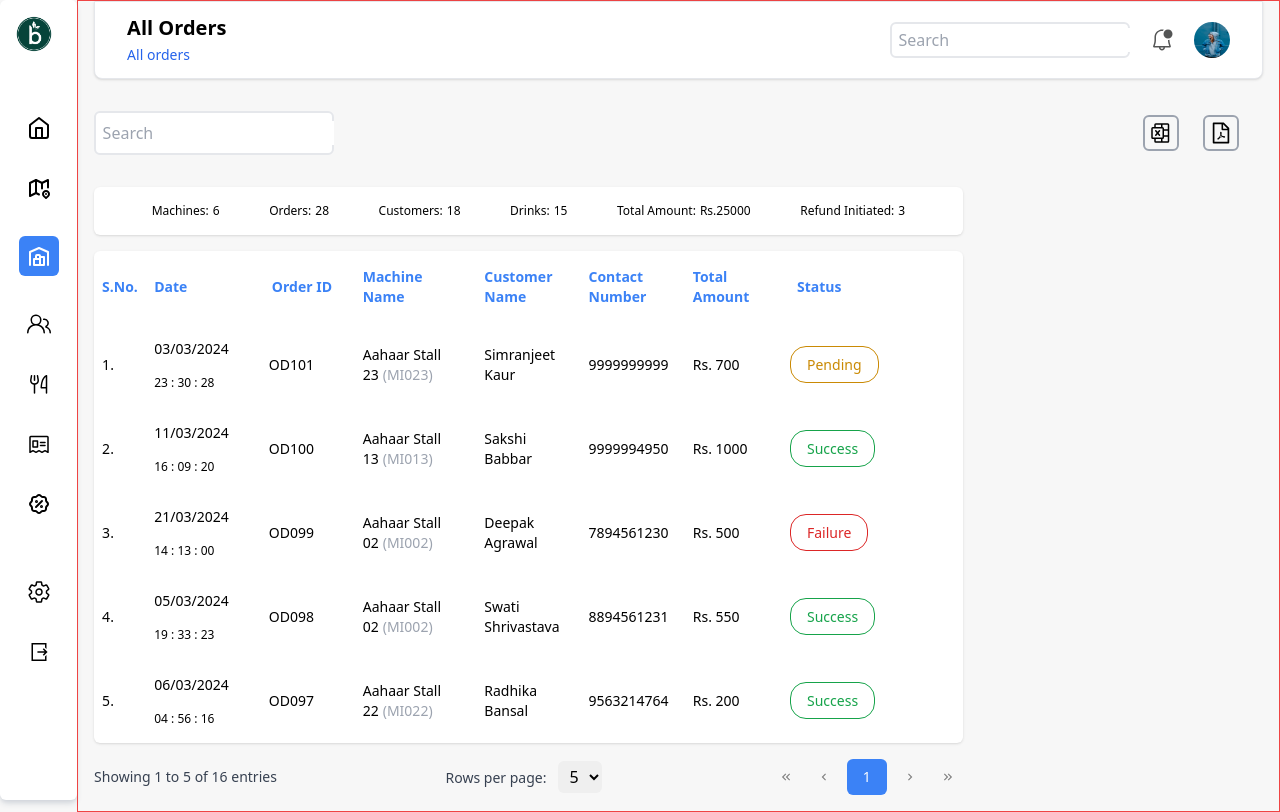
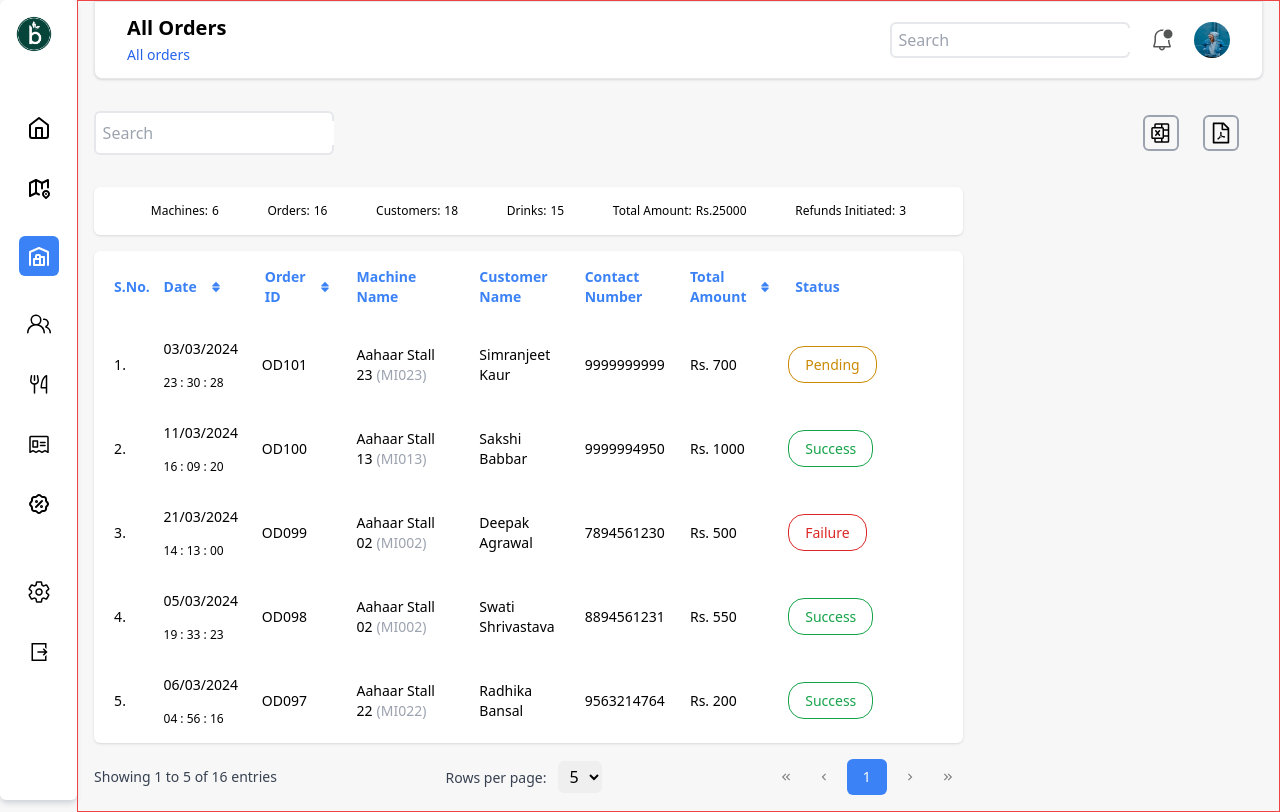
Before and after one commit to radhika20bansal/Admin-Order-Management-Dashboard, a React (Create React App) app: page / in a window 1280 px wide. Built offline with nearby package versions, Linux system fonts and the light colour scheme.

Commit message:
sort filter on table implemented

```diff
--- a/src/components/OrderRow.tsx
+++ b/src/components/OrderRow.tsx
@@ -24,7 +24,7 @@ const OrderRow = ({ order, srno }: PropsType) => {
 
   return (
     <tr>
-      <td className="px-2">
+      <td className="px-5">
         <p>{srno}.</p>
       </td>
       <td className="px-2 py-4">
--- a/src/components/OrdersList.tsx
+++ b/src/components/OrdersList.tsx
@@ -1,21 +1,72 @@
-import React, { useMemo, useState } from "react";
+import { useMemo, useState } from "react";
 import { ordersData as orders } from "../assets/data/ordersData";
 import Pagination from "./Pagination";
 import OrderRow from "./OrderRow";
+import { TiArrowUnsorted } from "react-icons/ti";
+import { OrdersModel } from "../models/OrdersModel";
+import React from "react";
 
 const OrdersList = () => {
   const [pageSize, setPageSize] = useState(5);
   const [currentPage, setCurrentPage] = useState<number>(1);
+  const [isDateSelected, setIsDateSelected] = useState<boolean>(false);
+  const [isOrderIdSelected, setIsOrderIdSelected] = useState<boolean>(false);
+  const [isAmountSelected, setIsAmountSelected] = useState<boolean>(false);
+  const [sortBy, setSortBy] = useState<string>("");
   const dataCount = orders.length;
+
+  const sortedOrders = useMemo(() => {
+    const sorted = orders.sort((a: any, b: any) => {
+      switch (sortBy) {
+        case "date": {
+          if (isDateSelected) {
+            return a.orderDate - b.orderDate;
+          } else {
+            return b.orderDate - a.orderDate;
+          }
+        }
+        case "orderId": {
+          if (isOrderIdSelected) {
+            return a.orderId.localeCompare(b.orderId, undefined, {
+              numeric: true,
+              sensitivity: "base",
+            });
+          } else {
+            return b.orderId.localeCompare(a.orderId, undefined, {
+              numeric: true,
+              sensitivity: "base",
+            });
+          }
+        }
+        case "amount": {
+          if (isAmountSelected) {
+            return a.totalAmount - b.totalAmount;
+          } else {
+            return b.totalAmount - a.totalAmount;
+          }
+        }
+        default:
+          return 1;
+      }
+    });
+    return sorted;
+  }, [orders, sortBy, isAmountSelected, isDateSelected, isOrderIdSelected]);
 
   const { firstPageIndex, lastPageIndex, currentPageData } = useMemo(() => {
     const firstPageIndex = (currentPage - 1) * pageSize;
     let lastPageIndex = firstPageIndex + pageSize;
     lastPageIndex = lastPageIndex > dataCount ? dataCount : lastPageIndex;
-    const currentPageData = orders.slice(firstPageIndex, lastPageIndex);
+    const currentPageData = sortedOrders.slice(firstPageIndex, lastPageIndex);
 
     return { firstPageIndex, lastPageIndex, currentPageData };
-  }, [currentPage, pageSize]);
+  }, [
+    currentPage,
+    pageSize,
+    sortBy,
+    isAmountSelected,
+    isDateSelected,
+    isOrderIdSelected,
+  ]);
 
   let srno = 0;
   srno = srno + firstPageIndex;
@@ -28,7 +79,7 @@ const OrdersList = () => {
       </p>
       <p>
         <span className="font-medium mr-1">Orders:</span>
-        <span>28</span>
+        <span>{dataCount}</span>
       </p>
       <p>
         <span className="font-medium mr-1">Customers:</span>
@@ -43,7 +94,7 @@ const OrdersList = () => {
         <span>Rs.25000</span>
       </p>
       <p>
-        <span className="font-medium mr-1">Refund Initiated:</span>
+        <span className="font-medium mr-1">Refunds Initiated:</span>
         <span>3</span>
       </p>
     </div>
@@ -53,9 +104,41 @@ const OrdersList = () => {
     <table className="table-fixed w-full my-4 rounded-md shadow py-4 px-2 text-sm text-left bg-white">
       <thead className="text-blue-500 font-semibold">
         <tr>
-          <td className="pl-2 w-12">S.No.</td>
-          <td className="px-2 w-28">Date</td>
-          <td className="px-1 w-20">Order ID</td>
+          <td className="pl-5 w-14">S.No.</td>
+          <td className="px-2 w-24">
+            <div className="flex items-center">
+              <span className="mr-3">Date</span>
+              <span
+                id="date"
+                onClick={(e: React.MouseEvent<HTMLSpanElement>) => {
+                  setSortBy(e.currentTarget.id);
+                  setIsDateSelected(!isDateSelected);
+                  setIsAmountSelected(false);
+                  setIsOrderIdSelected(false);
+                }}
+              >
+                <TiArrowUnsorted cursor={"pointer"} />
+              </span>
+            </div>
+          </td>
+          <td className="px-1 w-20">
+            <div className="flex items-center">
+              <span className="mr-3">
+                Order <br /> ID
+              </span>
+              <span
+                id="orderId"
+                onClick={(e: React.MouseEvent<HTMLSpanElement>) => {
+                  setSortBy(e.currentTarget.id);
+                  setIsOrderIdSelected(!isOrderIdSelected);
+                  setIsAmountSelected(false);
+                  setIsDateSelected(false);
+                }}
+              >
+                <TiArrowUnsorted cursor={"pointer"} />
+              </span>
+            </div>
+          </td>
           <td className="py-4 px-2 w-28">
             Machine <br /> Name
           </td>
@@ -68,7 +151,22 @@ const OrdersList = () => {
             Number
           </td>
           <td className="px-2 w-24">
-            Total <br /> Amount
+            <div className="flex items-center">
+              <span className="mr-3">
+                Total <br /> Amount
+              </span>
+              <span
+                id="amount"
+                onClick={(e: React.MouseEvent<HTMLSpanElement>) => {
+                  setSortBy(e.currentTarget.id);
+                  setIsAmountSelected(!isAmountSelected);
+                  setIsDateSelected(false);
+                  setIsOrderIdSelected(false);
+                }}
+              >
+                <TiArrowUnsorted cursor={"pointer"} />
+              </span>
+            </div>
           </td>
           <td className="px-2 w-40">Status</td>
         </tr>
@@ -77,7 +175,7 @@ const OrdersList = () => {
         {currentPageData && currentPageData.length > 0
           ? currentPageData.map((order) => {
               srno = srno + 1;
-              return <OrderRow order={order} srno={srno} key={order.orderId}/>;
+              return <OrderRow order={order} srno={srno} key={order.orderId} />;
             })
           : null}
       </tbody>
```
